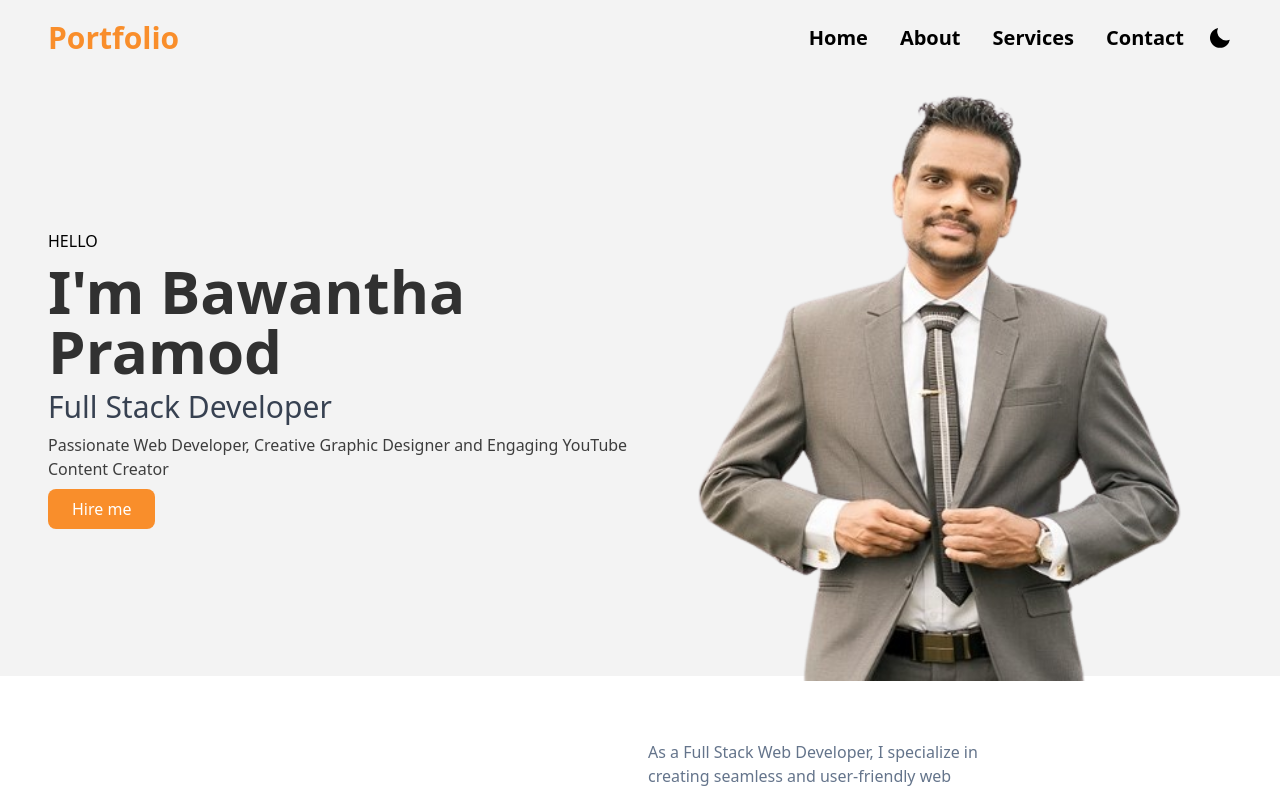
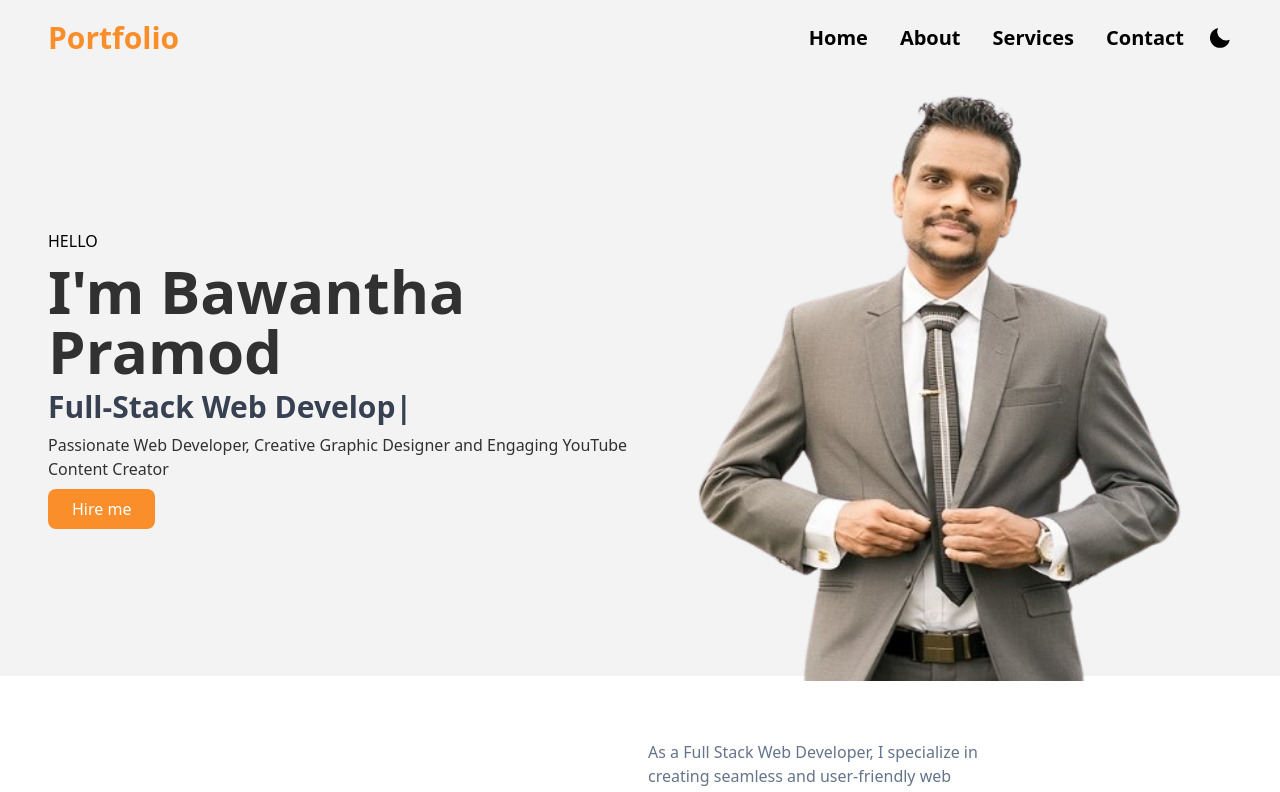
Before and after one commit to Bawantha1998/Portfolio, a React (Vite) app: page / in a window 1280 px wide. Shown: the top 792 px of the page. Built offline with nearby package versions, Linux system fonts and the light colour scheme.

Commit message:
add react type

```diff
--- a/package.json
+++ b/package.json
@@ -14,7 +14,8 @@
     "esbuild": "^0.19.11",
     "react": "^18.2.0",
     "react-dom": "^18.2.0",
-    "react-icons": "^4.12.0"
+    "react-icons": "^4.12.0",
+    "react-typed": "^2.0.12"
   },
   "devDependencies": {
     "@types/react": "^18.2.43",
--- a/src/components/hero/Hero.jsx
+++ b/src/components/hero/Hero.jsx
@@ -1,5 +1,7 @@
 import React from 'react';
 import personImg from "../..//assets/new(1).png";
+import { ReactTyped } from "react-typed";
+
 
 const Hero = () => {
   return (
@@ -10,8 +12,21 @@ const Hero = () => {
         <div className="space-y-2 grid justify-items-center sm:justify-items-start">
          <p className="uppercase">Hello</p>
          <p className="text-4xl md:text-6xl font-bold text-black/80 dark:text-white">I'm Bawantha Pramod</p>
-         <p className="text-3xl text-gray-700 dark:text-white">Full Stack Developer</p>
-         <p className="text-black/75 dark:text-white/70 text-center sm:text-left ">Passionate Web Developer, Creative Graphic Designer and Engaging YouTube Content Creator</p>
+         {/* <p className="text-3xl text-gray-700 dark:text-white">Full Stack Developer</p> */}
+         <ReactTyped
+            className="text-3xl text-gray-700 font-bold dark:text-white"
+            strings={[
+              "Full-Stack Web Developer",
+              "Content Creator",
+              "Graphic Designer",
+              // "Portfolio Designer",
+            ]}
+            typeSpeed={150}
+            backSpeed={140}
+            loop
+          ></ReactTyped>
+
+         <p className="text-black/80 dark:text-white/70 text-center sm:text-left ">Passionate Web Developer, Creative Graphic Designer and Engaging YouTube Content Creator</p>
          <a href="mailto:bawanthapramod918@gmail.com" className="inline-block primary-btn !px-6" >Hire me</a>
         </div>
         </div>
```
Also changed, not shown: 1 other file (tests, documents, lock files or other folders).
